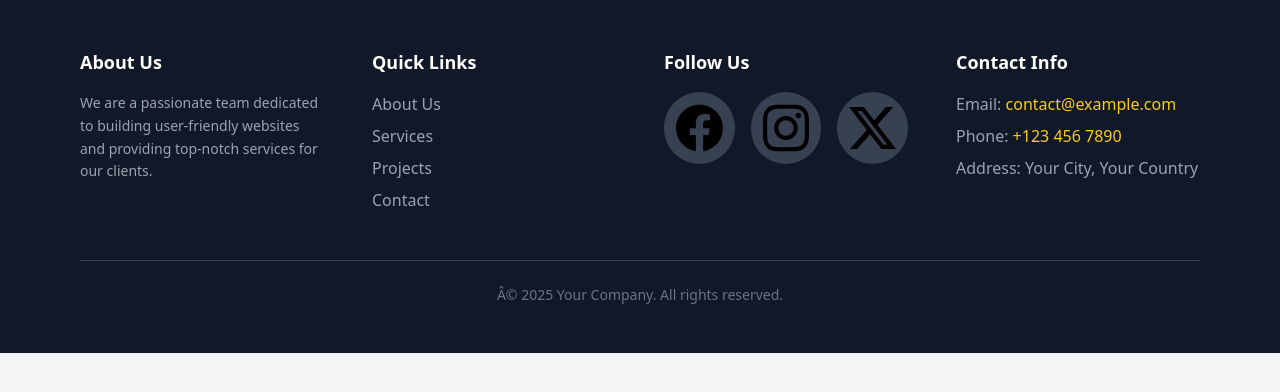
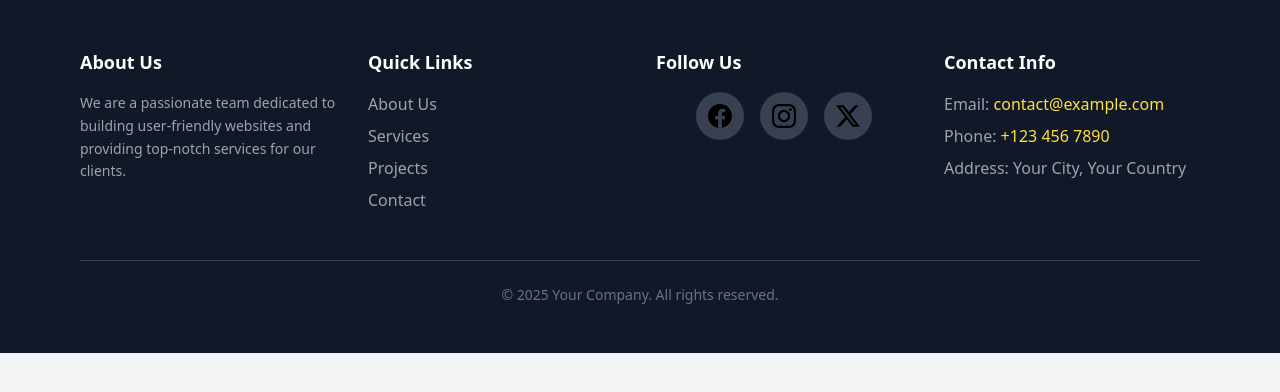
Before and after one commit to 66160249/portfolio-team21, a website: page src/components/footer/index.html in a window 1280 px wide. Drawn offline with nearby package versions, Linux system fonts and the light colour scheme.

Commit message:
feat project.html docs/stlye projects footer about

```diff
--- a/src/components/footer/index.html
+++ b/src/components/footer/index.html
@@ -10,7 +10,8 @@
     <!-- Footer Section -->
     <footer class="bg-gray-900 text-white py-12">
         <div class="container mx-auto px-6 lg:px-20">
-            <div class="grid grid-cols-1 md:grid-cols-2 lg:grid-cols-4 gap-12">
+            <!-- Grid Layout -->
+            <div class="grid grid-cols-1 sm:grid-cols-2 lg:grid-cols-4 gap-8">
                 <!-- About Section -->
                 <div>
                     <h3 class="text-lg font-semibold mb-4">About Us</h3>
@@ -23,31 +24,25 @@
                 <div>
                     <h3 class="text-lg font-semibold mb-4">Quick Links</h3>
                     <ul class="space-y-2">
-                        <li><a href="#about" class="text-gray-400 hover:text-yellow-400 transition">About Us</a></li>
-                        <li><a href="#services" class="text-gray-400 hover:text-yellow-400 transition">Services</a></li>
-                        <li><a href="#projects" class="text-gray-400 hover:text-yellow-400 transition">Projects</a></li>
-                        <li><a href="#contact" class="text-gray-400 hover:text-yellow-400 transition">Contact</a></li>
+                        <li><a href="#about" class="text-gray-400 hover:text-yellow-300 transition">About Us</a></li>
+                        <li><a href="#services" class="text-gray-400 hover:text-yellow-300 transition">Services</a></li>
+                        <li><a href="#projects" class="text-gray-400 hover:text-yellow-300 transition">Projects</a></li>
+                        <li><a href="#contact" class="text-gray-400 hover:text-yellow-300 transition">Contact</a></li>
                     </ul>
                 </div>
 
                 <!-- Social Media -->
                 <div>
                     <h3 class="text-lg font-semibold mb-4">Follow Us</h3>
-                    <div class="flex space-x-4">
-                        <a href="#" class="bg-gray-700 p-3 rounded-full hover:bg-yellow-400 transition">
-                            <img src="/src/assets/images/facebook.svg" alt="CSS HTML Icon" class="h-12 w-12">
-                                <path stroke-linecap="round" stroke-linejoin="round" stroke-width="2" d="M18 2h-3a2 2 0 00-2 2v3H9a2 2 0 00-2 2v3h4v8h4v-8h4l1-4h-5V4a1 1 0 011-1h4z" />
-                            </svg>
+                    <div class="flex space-x-4 justify-start sm:justify-center">
+                        <a href="#" class="bg-gray-700 p-3 rounded-full hover:bg-yellow-300 transition">
+                            <img src="/src/assets/images/facebook.svg" alt="Facebook" class="h-6 w-6">
                         </a>
-                        <a href="#" class="bg-gray-700 p-3 rounded-full hover:bg-yellow-400 transition">
-                            <img src="/src/assets/images/instagram.svg" alt="CSS HTML Icon" class="h-12 w-12">
-                                <path stroke-linecap="round" stroke-linejoin="round" stroke-width="2" d="M23 3a10.9 10.9 0 01-3.14 1.53A4.48 4.48 0 0012.11 4c0 .21 0 .43.05.64A10.66 10.66 0 012 3.21a4.48 4.48 0 001.39 6A4.41 4.41 0 01.96 9v.05a4.48 4.48 0 003.57 4.39 4.52 4.52 0 01-2 .08 4.48 4.48 0 004.19 3.13 8.94 8.94 0 01-5.57 1.92A9.14 9.14 0 010 20a12.66 12.66 0 006.92 2" />
-                            </svg>
+                        <a href="#" class="bg-gray-700 p-3 rounded-full hover:bg-yellow-300 transition">
+                            <img src="/src/assets/images/instagram.svg" alt="Instagram" class="h-6 w-6">
                         </a>
-                        <a href="#" class="bg-gray-700 p-3 rounded-full hover:bg-yellow-400 transition">
-                            <img src="/src/assets/images/twitter-alt.svg" alt="CSS HTML Icon" class="h-12 w-12">
-                                <path stroke-linecap="round" stroke-linejoin="round" stroke-width="2" d="M16 8a6 6 0 01-12 0 6 6 0 0112 0zM8 14h8m-4 0v6m-2 2h4" />
-                            </svg>
+                        <a href="#" class="bg-gray-700 p-3 rounded-full hover:bg-yellow-300 transition">
+                            <img src="/src/assets/images/twitter-alt.svg" alt="Twitter" class="h-6 w-6">
                         </a>
                     </div>
                 </div>
@@ -56,16 +51,17 @@
                 <div>
                     <h3 class="text-lg font-semibold mb-4">Contact Info</h3>
                     <ul class="space-y-2">
-                        <li class="text-gray-400">Email: <a href="mailto:contact@example.com" class="text-yellow-400 hover:underline">contact@example.com</a></li>
-                        <li class="text-gray-400">Phone: <a href="tel:+1234567890" class="text-yellow-400 hover:underline">+123 456 7890</a></li>
+                        <li class="text-gray-400">Email: <a href="mailto:contact@example.com" class="text-yellow-300 hover:underline">contact@example.com</a></li>
+                        <li class="text-gray-400">Phone: <a href="tel:+1234567890" class="text-yellow-300 hover:underline">+123 456 7890</a></li>
                         <li class="text-gray-400">Address: Your City, Your Country</li>
                     </ul>
                 </div>
             </div>
 
+            <!-- Footer Bottom -->
             <div class="border-t border-gray-700 mt-12 pt-6 text-center">
                 <p class="text-sm text-gray-500">
-                    Â© 2025 Your Company. All rights reserved.
+                    © 2025 Your Company. All rights reserved.
                 </p>
             </div>
         </div>
```
Also changed, not shown: src/components/about/index.html (+7 -7 lines), src/components/projects/index.html (+4 -4 lines), src/projects.html (added, +39 -0 lines).
